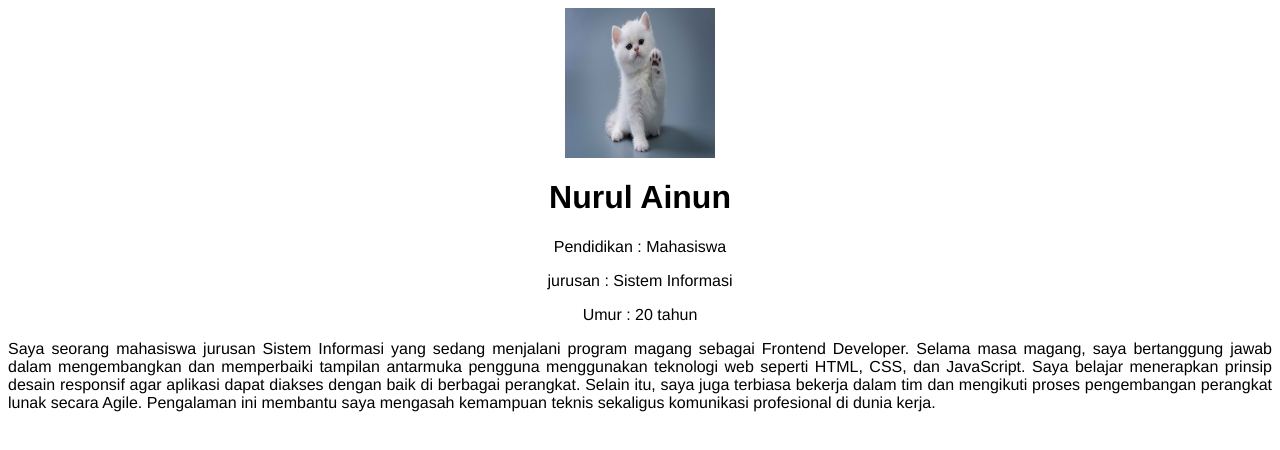
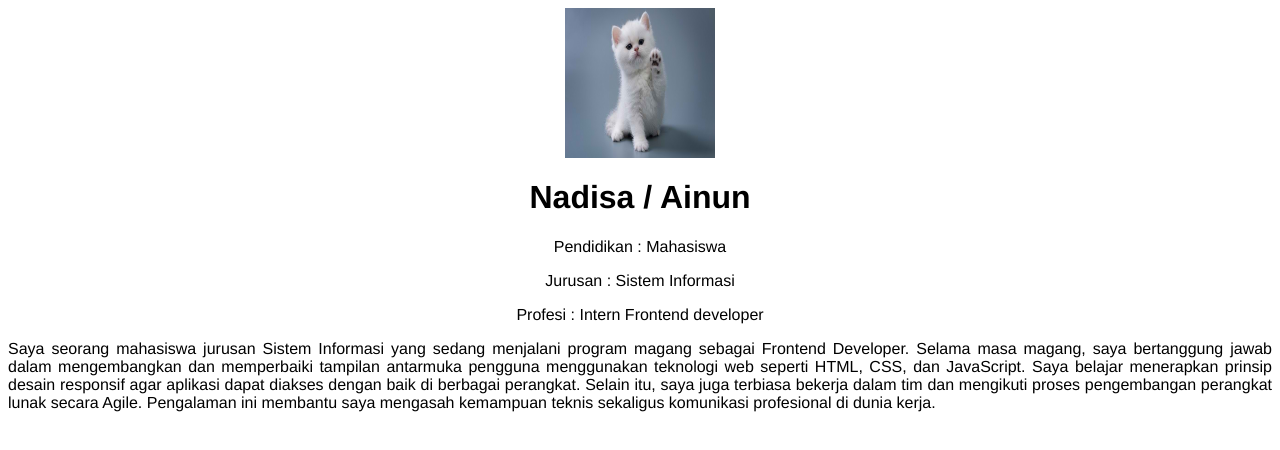
Before and after one commit to nurulainun24/Web-Personal, a plain HTML site: page index.html in a window 1280 px wide. Drawn offline with Linux system fonts and the light colour scheme.

Commit message:
second commit

```diff
--- a/index.html
+++ b/index.html
@@ -27,10 +27,10 @@
 <body>
     <img class="image" width="150px" height="150px" src="iimage/gambar1.jpg"/>
     <div class="content">
-        <h1>Nurul Ainun</h1>
+        <h1>Nadisa / Ainun</h1>
         <p>Pendidikan : Mahasiswa</p>
-        <p>jurusan : Sistem Informasi</p>
-        <p>Umur : 20 tahun</p>
+        <p>Jurusan : Sistem Informasi</p>
+        <p>Profesi : Intern Frontend developer</p>
     </div>
     <p class="pdes">Saya seorang mahasiswa jurusan Sistem Informasi yang sedang menjalani program magang sebagai Frontend Developer. Selama masa magang, saya bertanggung jawab dalam mengembangkan dan memperbaiki tampilan antarmuka pengguna menggunakan teknologi web seperti HTML, CSS, dan JavaScript. Saya belajar menerapkan prinsip desain responsif agar aplikasi dapat diakses dengan baik di berbagai perangkat. Selain itu, saya juga terbiasa bekerja dalam tim dan mengikuti proses pengembangan perangkat lunak secara Agile. Pengalaman ini membantu saya mengasah kemampuan teknis sekaligus komunikasi profesional di dunia kerja.</p>
 </body>
```
